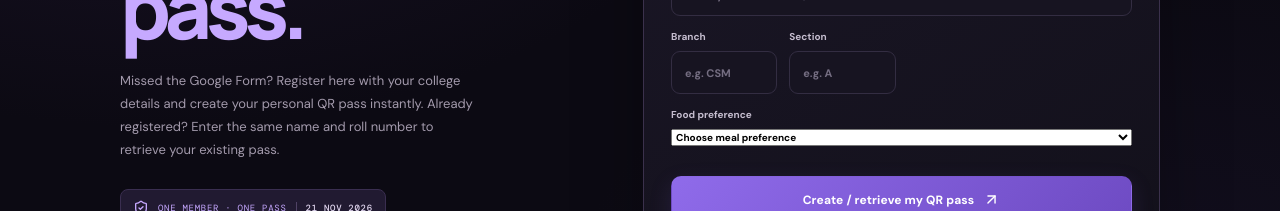
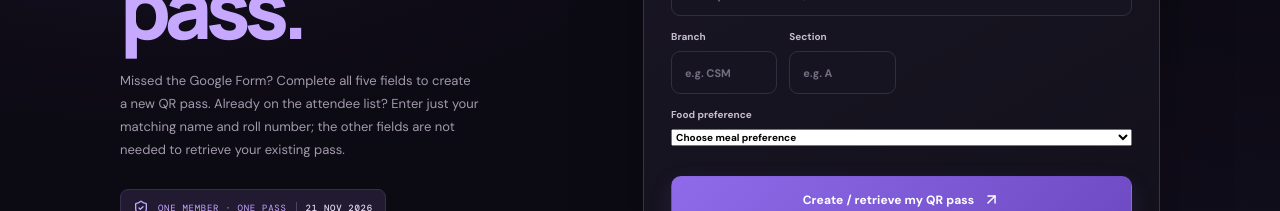
Before and after one commit to pradyxn/parallax-food-pass, a Next.js app: page /register in a window 1280 px wide. Shown: the part 388-599 px from the top of the page. Built offline with nearby package versions, Linux system fonts and the light colour scheme.

Commit message:
Clarify self-registration and existing pass retrieval requirements

```diff
--- a/app/register/page.tsx
+++ b/app/register/page.tsx
@@ -59,7 +59,7 @@ export default function RegisterPage() {
       <div className="public-intro">
         <div className="section-kicker"><span className="eyebrow-line" /> PARALLAX MEMBER REGISTRATION</div>
         <h1>Get your<br /><em>pass.</em></h1>
-        <p>Missed the Google Form? Register here with your college details and create your personal QR pass instantly. Already registered? Enter the same name and roll number to retrieve your existing pass.</p>
+        <p>Missed the Google Form? Complete all five fields to create a new QR pass. Already on the attendee list? Enter just your matching name and roll number; the other fields are not needed to retrieve your existing pass.</p>
         <div className="public-event-chip"><ShieldCheck size={16} /><span>ONE MEMBER · ONE PASS</span><b>21 NOV 2026</b></div>
       </div>
       <form className="public-form" onSubmit={submit}>
```
